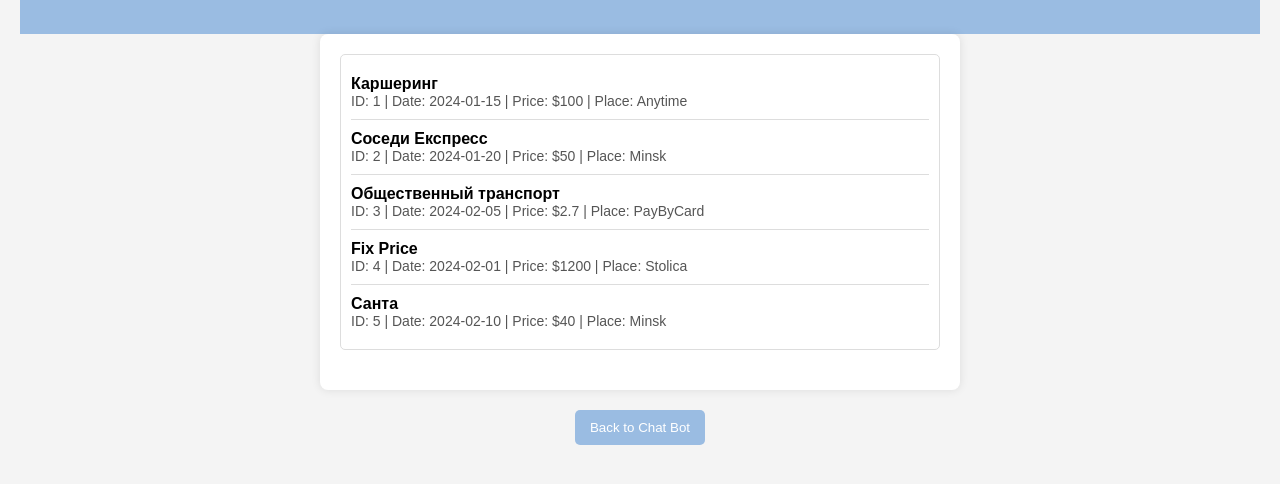
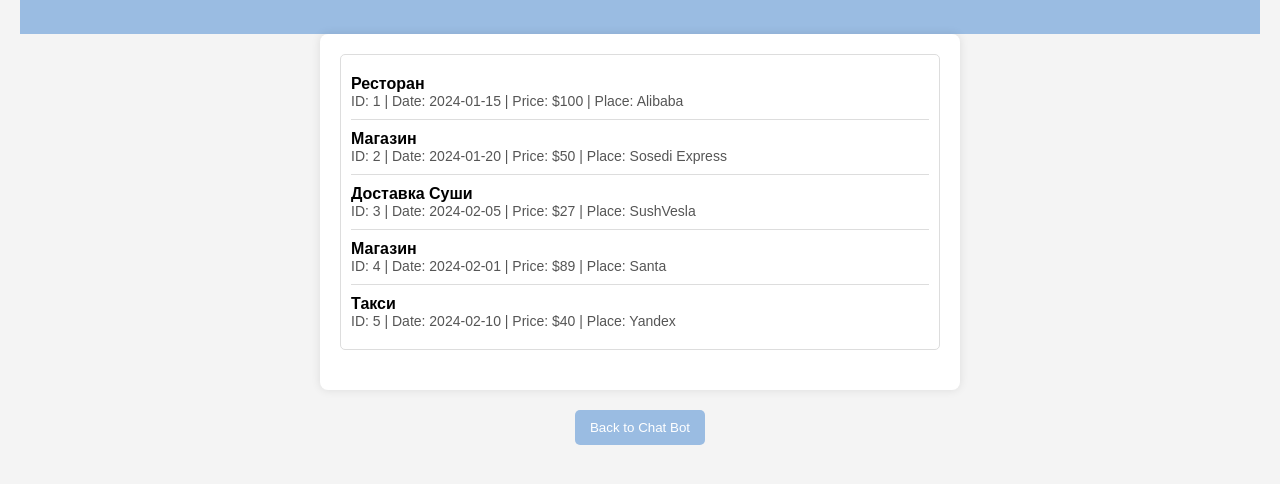
Before and after one commit to glebgol/belkart-hackathon, a website: page bills.html in a window 1280 px wide. Shown: the part 96-580 px from the top of the page. Drawn offline with Linux system fonts and the light colour scheme.

Commit message:
fixed bills

```diff
--- a/bills.html
+++ b/bills.html
@@ -78,11 +78,11 @@
 <script>
     // Default bills data with unique ID, date, price, and place
     const defaultBills = [
-        { id: 1, date: "2024-01-15", description: "Каршеринг", price: 100, place: "Anytime" },
-        { id: 2, date: "2024-01-20", description: "Соседи Експресс", price: 50, place: "Minsk" },
-        { id: 3, date: "2024-02-05", description: "Общественный транспорт", price: 2.7, place: "PayByCard" },
-        { id: 4, date: "2024-02-01", description: "Fix Price", price: 1200, place: "Stolica" },
-        { id: 5, date: "2024-02-10", description: "Санта", price: 40, place: "Minsk" }
+        { id: 1, date: "2024-01-15", description: "Ресторан", price: 100, place: "Alibaba" },
+        { id: 2, date: "2024-01-20", description: "Магазин", price: 50, place: "Sosedi Express" },
+        { id: 3, date: "2024-02-05", description: "Доставка Суши", price: 27, place: "SushVesla" },
+        { id: 4, date: "2024-02-01", description: "Магазин", price: 89, place: "Santa" },
+        { id: 5, date: "2024-02-10", description: "Такси", price: 40, place: "Yandex" }
     ];
 
     // Function to display default bills
```
